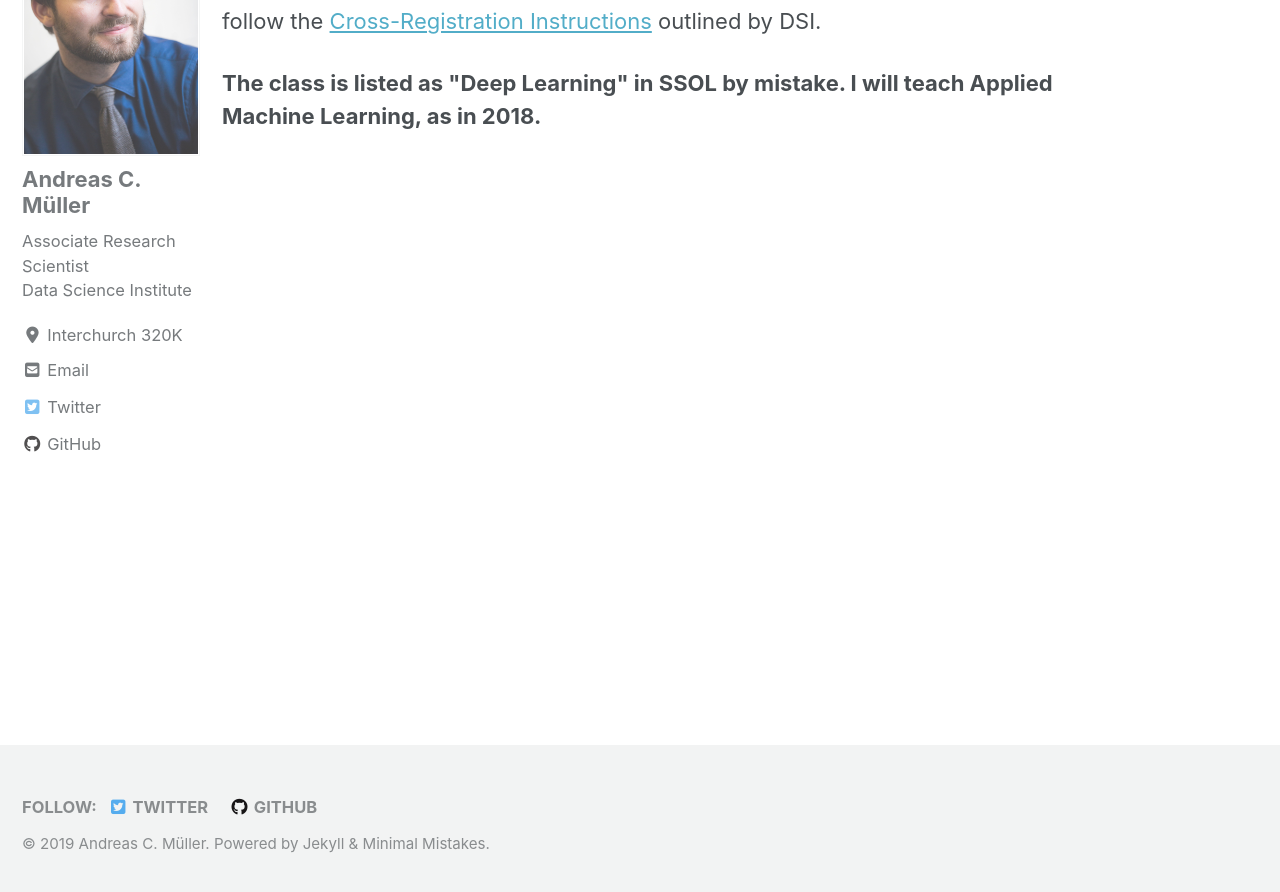
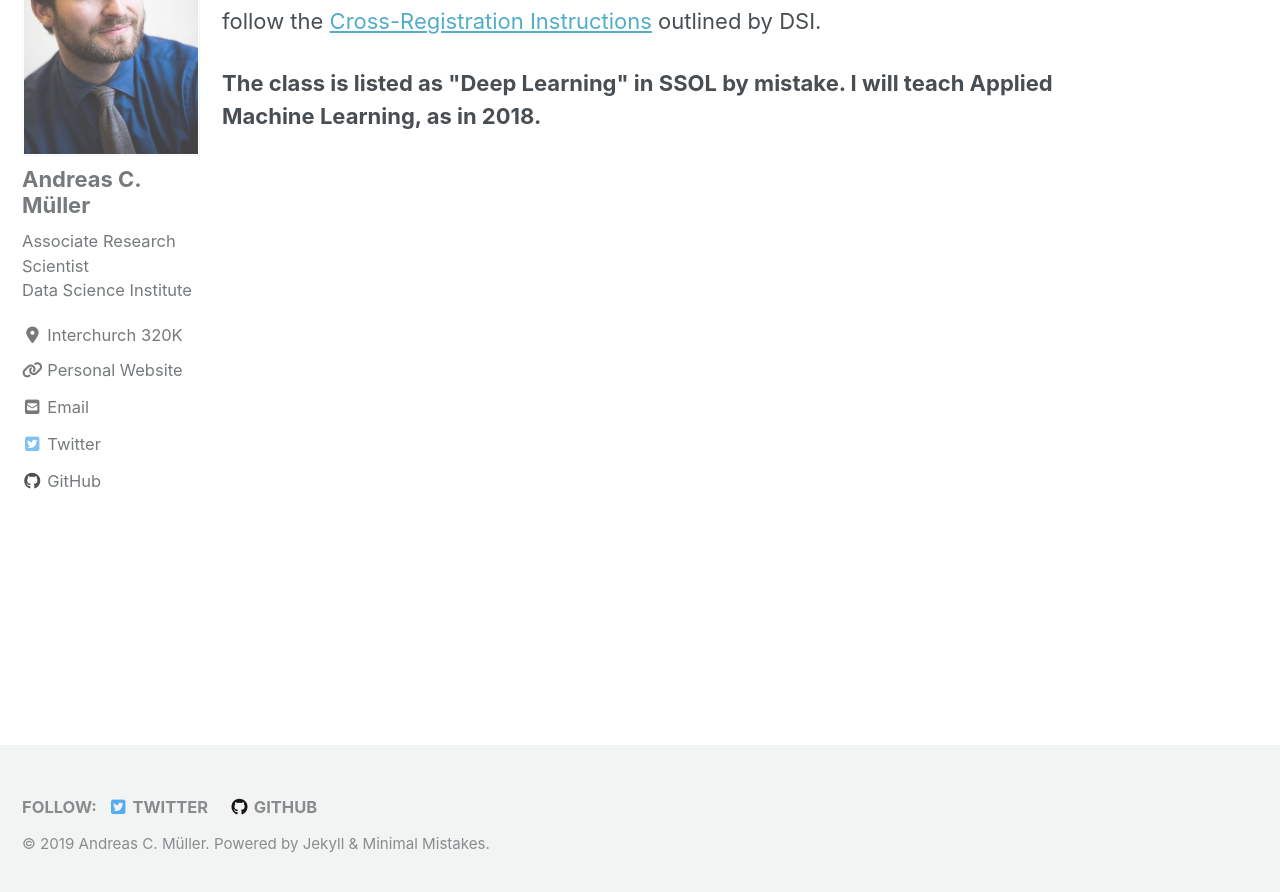
Before and after one commit to amueller/columbia-website, a Jekyll site: the page built from index.html, in a window 1280 px wide and 900 px high, scrolled down 253 px. Shown: the top 892 px of the window. Built offline with Jekyll 4.4.1, drawn with Linux system fonts in a browser that asks for light colours; nearby versions of some CDN libraries.

Commit message:
add link to personal website to author

```diff
--- a/_config.yml
+++ b/_config.yml
@@ -87,7 +87,7 @@ author:
   bio              : "Associate Research Scientist</br>Data Science Institute"
   location         : "Interchurch 320K"
   email            : "andreas.mueller@columbia.edu"
-  uri              :
+  uri              : "https://amueller.github.io"
   bitbucket        :
   codepen          :
   dribbble         :
--- a/_data/ui-text.yml
+++ b/_data/ui-text.yml
@@ -25,7 +25,7 @@ en: &DEFAULT_EN
   follow_label               : "Follow:"
   feed_label                 : "Feed"
   powered_by                 : "Powered by"
-  website_label              : "Website"
+  website_label              : "Personal Website"
   email_label                : "Email"
   recent_posts               : "Recent Posts"
   undefined_wpm              : "Undefined parameter words_per_minute at _config.yml"
```
